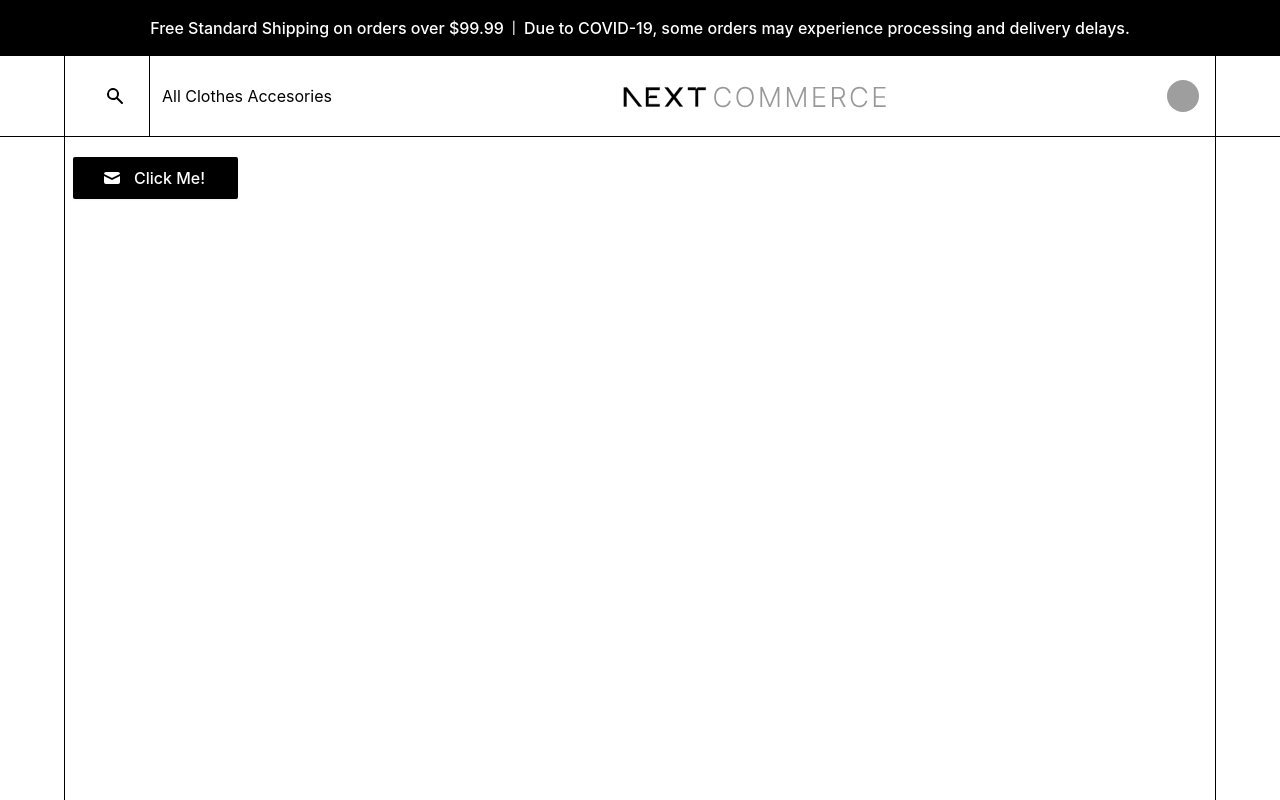
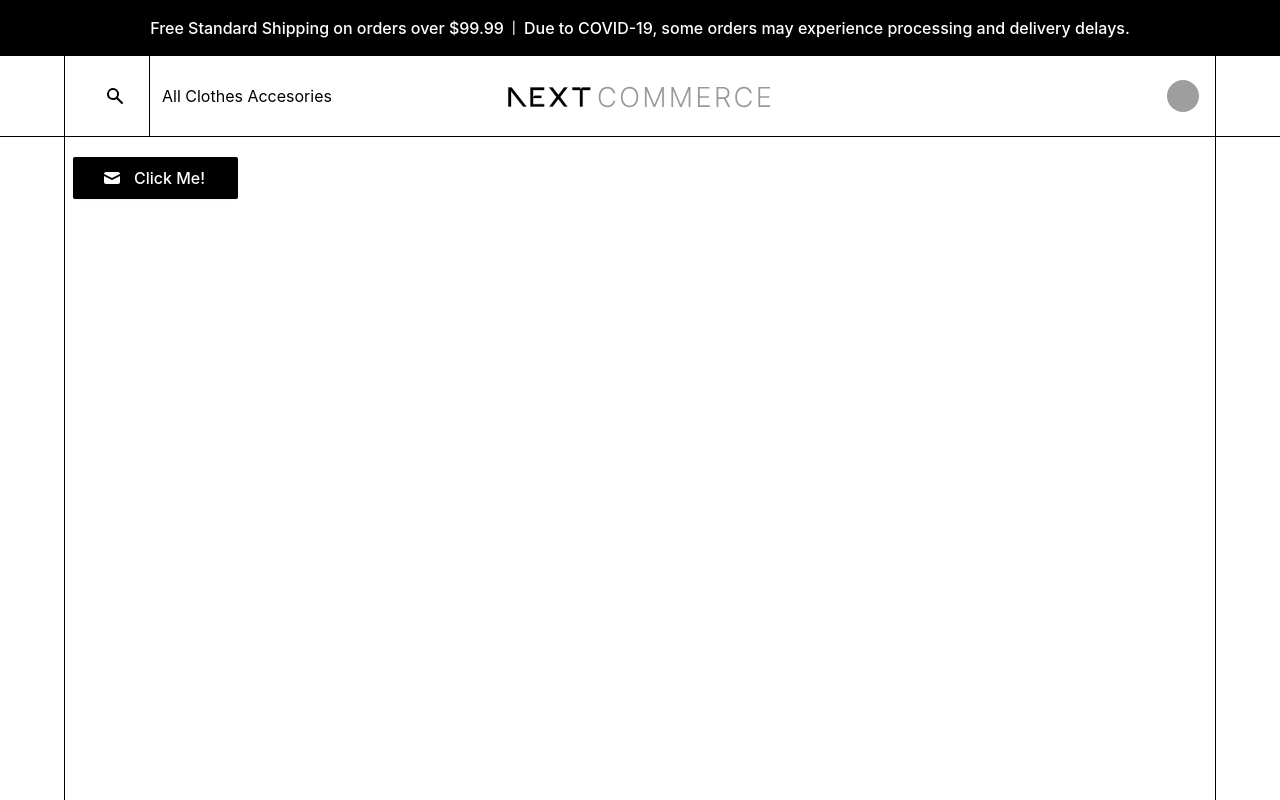
Before and after one commit to luckystar628/commerce_luckystar, a Next.js app: page / in a window 1280 px wide. Shown: the top 800 px of the page. Built offline with nearby package versions, Linux system fonts and the light colour scheme; grey boxes are pictures that could not be loaded; a web font is replaced by a local one.

Commit message:
Logo absolute centering

```diff
--- a/components/Navbar/Navbar.module.css
+++ b/components/Navbar/Navbar.module.css
@@ -3,5 +3,10 @@
 }
 
 .container {
-  @apply flex justify-between items-center flex-row px-4 border-black border-l border-r h-20;
+  @apply flex justify-between items-center flex-row px-4 border-black border-l border-r h-20 relative;
 }
+
+.logoContainer {
+  @apply absolute transform -translate-x-1/2;
+  left: 50%;
+}
--- a/components/Navbar/Navbar.tsx
+++ b/components/Navbar/Navbar.tsx
@@ -19,7 +19,9 @@ const Navbar: FunctionComponent<Props> = ({ className }) => {
             All Clothes Accesories
           </nav>
         </div>
-        <Logo />
+        <span className={s.logoContainer}>
+          <Logo />
+        </span>
         <nav>
           <Avatar />
         </nav>
```
